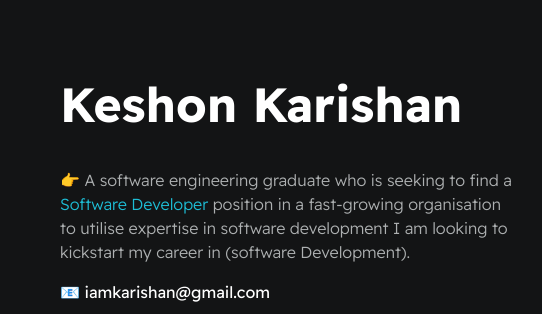
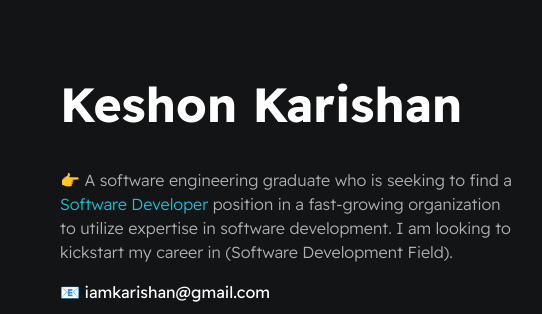
Before and after one commit to KKarishan/Resume-Website, a plain HTML site: page index.html in a window 1280 px wide. Shown: the top 314 px of the page, 460-1002 px from the left. Drawn offline with Linux system fonts and the light colour scheme.

Commit message:
resume updated

```diff
--- a/index.html
+++ b/index.html
@@ -17,8 +17,17 @@
                 <h1 id="user-name">Keshon Karishan</h1>
                 <!-- <p id="bio">Software developer, developer advocate at <a href="https://www.agora.io/en/" target="_blank">Agora</a>, Udemy <a href="https://www.udemy.com/user/dennis-ivanov-5/" target="_blank">instructor</a>, <a href="https://www.youtube.com/c/dennisivy" target="_blank">YouTuber</a> with 166k+ subs and contributor at <a href="https://youtu.be/PtQiiknWUcI?t=6" target="_blank">Traversy Media</a>.</p> -->
                 <p id="bio">👉 A software engineering graduate who is seeking to find a <a>Software Developer</a> position in a
-                    fast-growing organisation to utilise expertise in software development I am looking to kickstart my
-                    career in (software Development). </p>
+                    fast-growing organization to utilize expertise in software development. I am looking to kickstart my
+                    career in (Software Development Field). </p>
+
+                <!-- <p id="bio">👉 A software engineering graduate who is seeking to find a <a>Network Engineer</a> position in a
+                    fast-growing organisation to utilise expertise in networking. I am looking to kickstart my
+                    career in (Cyber Security Field). </p> -->
+
+                   <!-- <p id="bio"></p> Seeking a challenging career with a progressive organisation that provides an opportunity to
+                    capitalise my technical skills and abilities in the fields of Cyber Security. I wish to work in a
+                    dynamic organisation that will contribute to my professional and personal growth while I contribute
+                    to the growth of the company as well as engage in opportunities to further the company’s goals.</p> -->
 
                 <p id="email"> 📧️ iamkarishan@gmail.com</p>
             </div>
```
Also changed, not shown: 1 other file.
